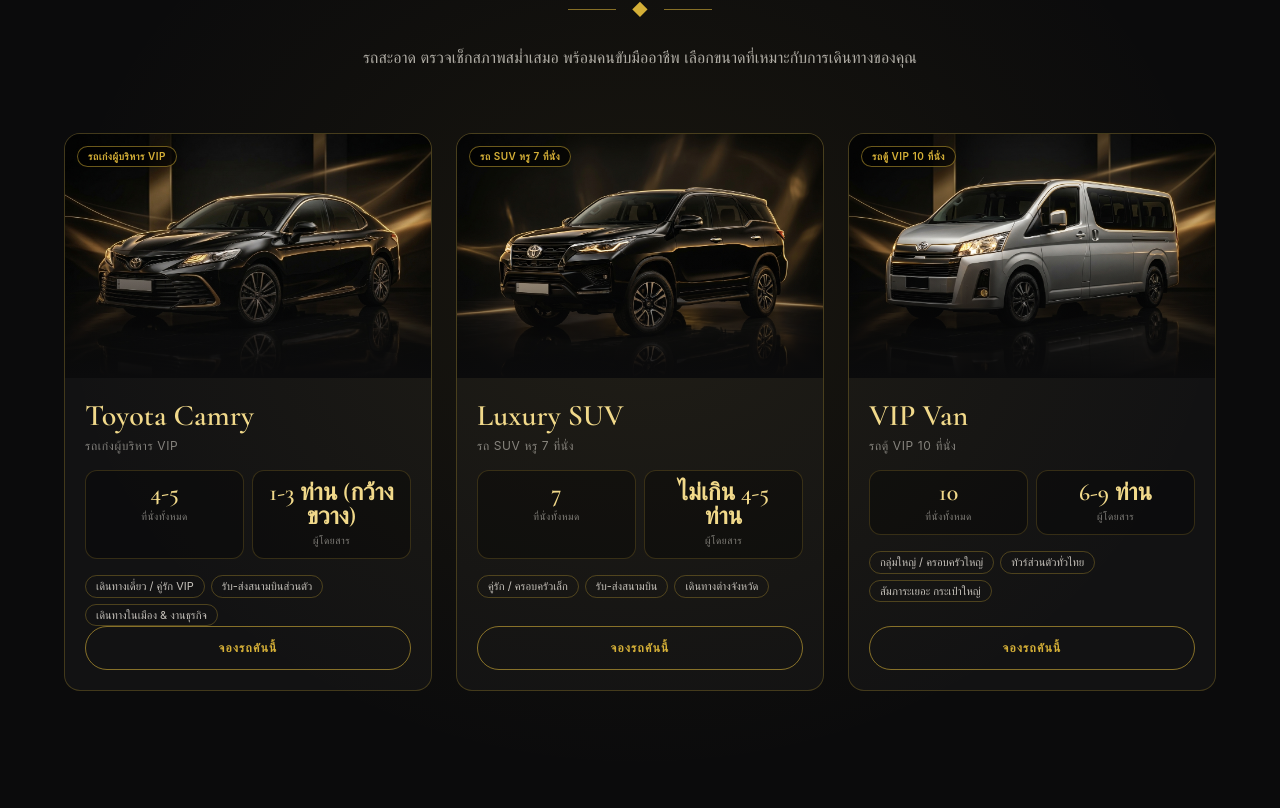
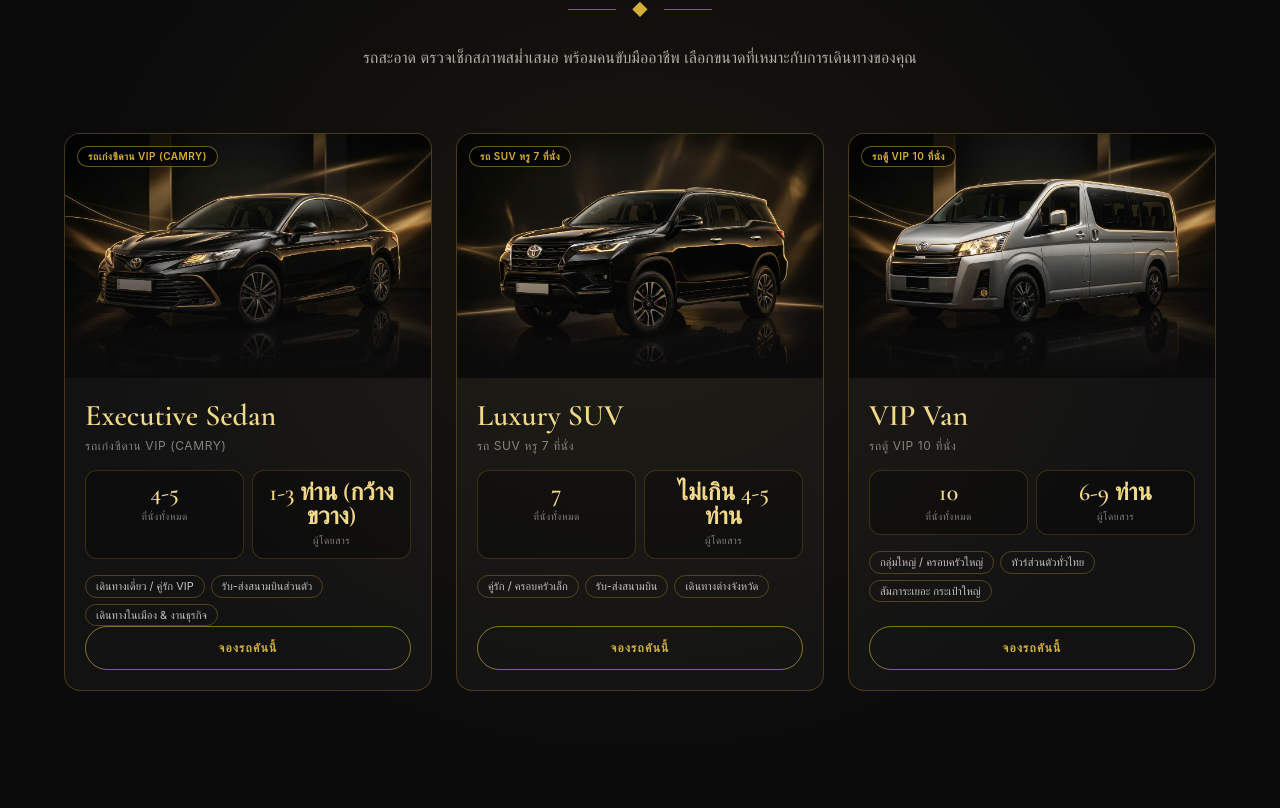
Before and after one commit to akachai-ui/surivip, a Next.js app: page / in a window 1280 px wide. Shown: the part 3472-4280 px from the top of the page. Built offline with nearby package versions, Linux system fonts and the light colour scheme.

Commit message:
feat(fleet): rename to Executive Sedan and bust image cache with matching studio background

```diff
--- a/src/components/BookingForm.tsx
+++ b/src/components/BookingForm.tsx
@@ -32,7 +32,7 @@ export default function BookingForm() {
   ];
 
   const vehicleOptions = [
-    { th: "Toyota Camry VIP (1-3 ท่าน)", en: "Toyota Camry VIP (1-3 Guests)" },
+    { th: "รถเก๋งซีดาน VIP / Camry (1-3 ท่าน)", en: "Executive Sedan / Camry (1-3 Guests)" },
     { th: "Luxury SUV 7 ที่นั่ง (1-5 ท่าน)", en: "Luxury SUV (1-5 Guests)" },
     { th: "VIP Van 10 ที่นั่ง (6-9 ท่าน)", en: "VIP Van (6-9 Guests)" },
   ];
--- a/src/components/Fleet.tsx
+++ b/src/components/Fleet.tsx
@@ -9,11 +9,11 @@ export default function Fleet() {
 
   const fleet = [
     {
-      name: "Toyota Camry",
-      typeEn: "Executive VIP Sedan",
-      typeTh: "รถเก๋งผู้บริหาร VIP",
-      image: "/images/fleet/camry.jpg",
-      alt: "รถเก๋งผู้บริหาร Toyota Camry VIP สีดำ",
+      name: "Executive Sedan",
+      typeEn: "Toyota Camry / VIP Sedan",
+      typeTh: "รถเก๋งซีดาน VIP (Camry)",
+      image: "/images/fleet/sedan.jpg",
+      alt: "รถเก๋งซีดานผู้บริหาร VIP Toyota Camry สีดำ",
       seats: "4-5",
       passengersEn: "1-3 Guests",
       passengersTh: "1-3 ท่าน (กว้างขวาง)",
```
Also changed, not shown: public/images/fleet/sedan.jpg (added).
